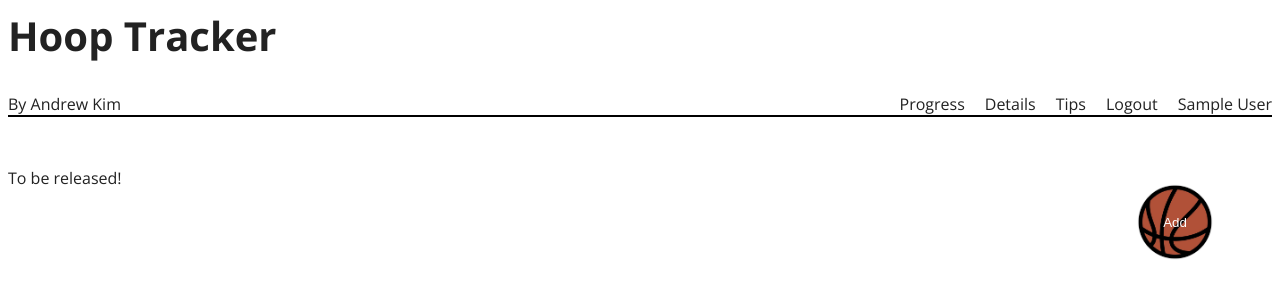
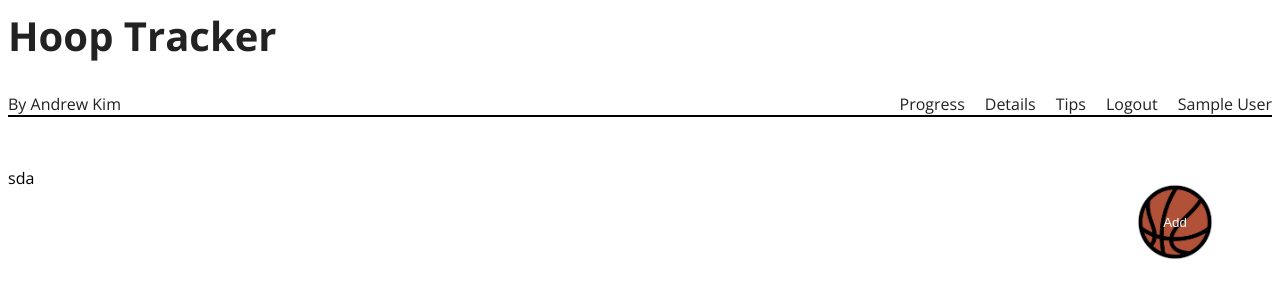
Before and after one commit to AndrewKim09/Hoop-Tracker, a React (Create React App) app: page /tips in a window 1280 px wide. Shown: the top 300 px of the page. Built offline with nearby package versions, Linux system fonts and the light colour scheme; no server answers; sample sign-in values are in the browser's storage.

Commit message:
Version 2

```diff
--- a/src/components/Tips.js
+++ b/src/components/Tips.js
@@ -1,7 +1,7 @@
 import React, { useState } from 'react';
 
 export const Tips = () => {
-  const [generatedText, setGeneratedText] = useState('');
+  const [generatedText, setGeneratedText] = useState('sda');
 
   const generateText = () => {
     const prompt = "Once upon a time, ";
```
